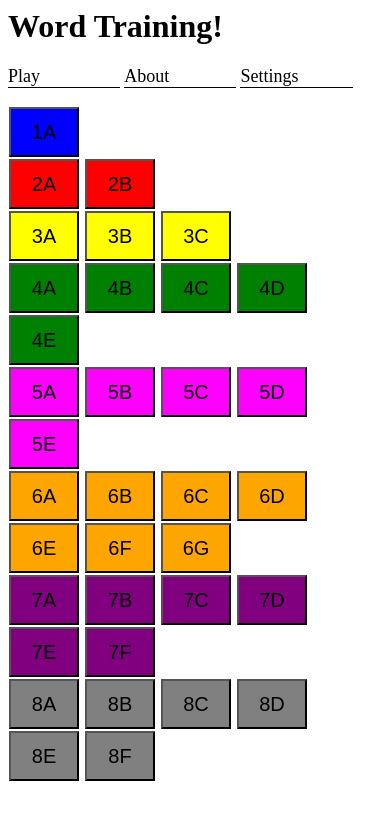
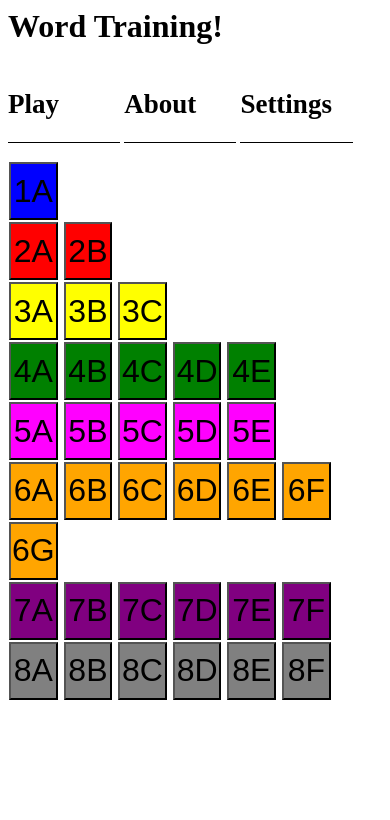
Before and after one commit to BlakeMScurr/Word-Training, a plain HTML site: page index.html in a window 390 px wide. Drawn offline with Linux system fonts and the light colour scheme.

Commit message:
Enlargened for mobile (requires total redesign eventually).

```diff
--- a/index.html
+++ b/index.html
@@ -200,9 +200,9 @@
 <h1>Word Training!</h1>
 
 <nav>
-    <div class="nav_option" onclick="goToTab(0)">Play</div>
-    <div class="nav_option" onclick="goToTab(1)">About</div>
-    <div class="nav_option" onclick="goToTab(2)">Settings</div>
+    <div class="nav_option" onclick="goToTab(0)"><h2>Play</h2></div>
+    <div class="nav_option" onclick="goToTab(1)"><h2>About</h2></div>
+    <div class="nav_option" onclick="goToTab(2)"><h2>Settings</h2></div>
 </nav>
 
 <br>
@@ -323,14 +323,12 @@ where
 })()">Start Custom</button>
 </div>
 
-
-
 <style>
     .wordchoice {
         max-width: 200px;
         width: 30%;
         height: 100px;
-        font-size: large;
+        font-size: xx-large;
     }
 
     #app {
@@ -362,10 +360,11 @@ where
     }
 
     .start {
-        width: 70px;
-        height: 50px;
-        font-size: 20px;
+        width: 13%;
+        height: 7%;
+        font-size: xx-large;
         margin: 1px;
+        padding: 1px;
     }
 
     .start:hover {
```
